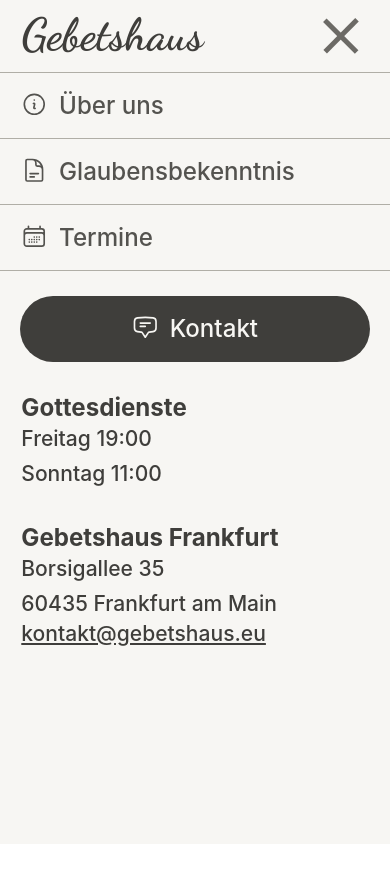
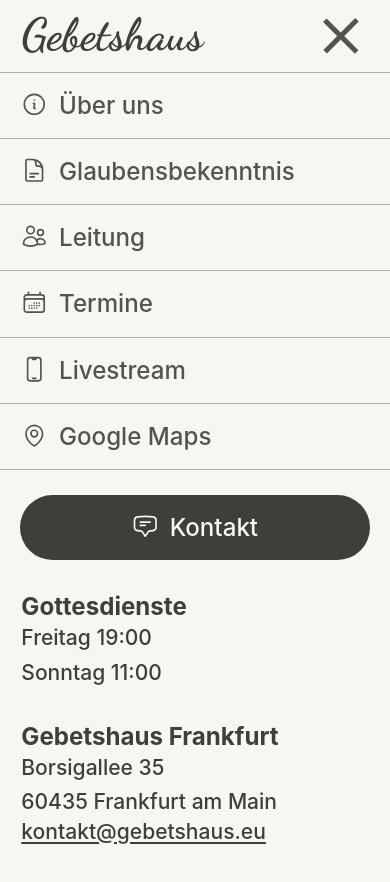
Before and after one commit to Goanna9/gebetshaus, a plain HTML site: page index.html in a window 390 px wide. Both pictures are taken after a click on the label 347 px from the left and 35 px from the top of the page. Before the commit the page ends 844 px from the top, so only its background shows below. Drawn offline with Linux system fonts and the light colour scheme.

Commit message:
Added Links to Menu

```diff
--- a/index.html
+++ b/index.html
@@ -31,7 +31,7 @@
                 </nav>
             </div>
             <div class="mobile-header">
-                <p class="mobile-header__logo">Gebetshaus</p>
+                <a class="mobile-header__logo">Gebetshaus</a>
                 <label class="mobile-header__hamburger">
                     <input type="checkbox" class="mobile-header__checkbox">
                 </label>
@@ -47,17 +47,34 @@
                                 <path stroke-linecap="round" stroke-linejoin="round" d="M19.5 14.25v-2.625a3.375 3.375 0 0 0-3.375-3.375h-1.5A1.125 1.125 0 0 1 13.5 7.125v-1.5a3.375 3.375 0 0 0-3.375-3.375H8.25m0 12.75h7.5m-7.5 3H12M10.5 2.25H5.625c-.621 0-1.125.504-1.125 1.125v17.25c0 .621.504 1.125 1.125 1.125h12.75c.621 0 1.125-.504 1.125-1.125V11.25a9 9 0 0 0-9-9Z" />
                               </svg>
                               Glaubensbekenntnis</a></li>
+                              <li><a href="" class="mobile-header__link"><svg xmlns="http://www.w3.org/2000/svg" fill="none" viewBox="0 0 24 24" stroke-width="1.5" stroke="currentColor" class="mobile-header__icon">
+                                <path stroke-linecap="round" stroke-linejoin="round" d="M15 19.128a9.38 9.38 0 0 0 2.625.372 9.337 9.337 0 0 0 4.121-.952 4.125 4.125 0 0 0-7.533-2.493M15 19.128v-.003c0-1.113-.285-2.16-.786-3.07M15 19.128v.106A12.318 12.318 0 0 1 8.624 21c-2.331 0-4.512-.645-6.374-1.766l-.001-.109a6.375 6.375 0 0 1 11.964-3.07M12 6.375a3.375 3.375 0 1 1-6.75 0 3.375 3.375 0 0 1 6.75 0Zm8.25 2.25a2.625 2.625 0 1 1-5.25 0 2.625 2.625 0 0 1 5.25 0Z" />
+                              </svg>
+
+                              Leitung
+                              </a></li>
                             <li><a href="" class="mobile-header__link"><svg xmlns="http://www.w3.org/2000/svg" fill="none" viewBox="0 0 24 24" stroke-width="1.5" stroke="currentColor" class="mobile-header__icon">
                                 <path stroke-linecap="round" stroke-linejoin="round" d="M6.75 3v2.25M17.25 3v2.25M3 18.75V7.5a2.25 2.25 0 0 1 2.25-2.25h13.5A2.25 2.25 0 0 1 21 7.5v11.25m-18 0A2.25 2.25 0 0 0 5.25 21h13.5A2.25 2.25 0 0 0 21 18.75m-18 0v-7.5A2.25 2.25 0 0 1 5.25 9h13.5A2.25 2.25 0 0 1 21 11.25v7.5m-9-6h.008v.008H12v-.008ZM12 15h.008v.008H12V15Zm0 2.25h.008v.008H12v-.008ZM9.75 15h.008v.008H9.75V15Zm0 2.25h.008v.008H9.75v-.008ZM7.5 15h.008v.008H7.5V15Zm0 2.25h.008v.008H7.5v-.008Zm6.75-4.5h.008v.008h-.008v-.008Zm0 2.25h.008v.008h-.008V15Zm0 2.25h.008v.008h-.008v-.008Zm2.25-4.5h.008v.008H16.5v-.008Zm0 2.25h.008v.008H16.5V15Z" />
                               </svg>
                               Termine
+                              </a></li>
+                              <li><a href="" class="mobile-header__link"><svg xmlns="http://www.w3.org/2000/svg" fill="none" viewBox="0 0 24 24" stroke-width="1.5" stroke="currentColor" class="mobile-header__icon">
+                                <path stroke-linecap="round" stroke-linejoin="round" d="M10.5 1.5H8.25A2.25 2.25 0 0 0 6 3.75v16.5a2.25 2.25 0 0 0 2.25 2.25h7.5A2.25 2.25 0 0 0 18 20.25V3.75a2.25 2.25 0 0 0-2.25-2.25H13.5m-3 0V3h3V1.5m-3 0h3m-3 18.75h3" />
+                              </svg>
+                              Livestream
+                              </a></li>
+                              <li><a href="" class="mobile-header__link"><svg xmlns="http://www.w3.org/2000/svg" fill="none" viewBox="0 0 24 24" stroke-width="1.5" stroke="currentColor" class="mobile-header__icon">
+                                <path stroke-linecap="round" stroke-linejoin="round" d="M15 10.5a3 3 0 1 1-6 0 3 3 0 0 1 6 0Z" />
+                                <path stroke-linecap="round" stroke-linejoin="round" d="M19.5 10.5c0 7.142-7.5 11.25-7.5 11.25S4.5 17.642 4.5 10.5a7.5 7.5 0 1 1 15 0Z" />
+                              </svg>
+
+                              Google Maps
                               </a></li>
                         </ul>
                         <div class="mobile-header__btn-wrapper">
                             <a href="" class="mobile-header__link mobile-header__link-btn"><svg xmlns="http://www.w3.org/2000/svg" fill="none" viewBox="0 0 24 24" stroke-width="1.5" stroke="currentColor" class="mobile-header__icon">
                                 <path stroke-linecap="round" stroke-linejoin="round" d="M7.5 8.25h9m-9 3H12m-9.75 1.51c0 1.6 1.123 2.994 2.707 3.227 1.129.166 2.27.293 3.423.379.35.026.67.21.865.501L12 21l2.755-4.133a1.14 1.14 0 0 1 .865-.501 48.172 48.172 0 0 0 3.423-.379c1.584-.233 2.707-1.626 2.707-3.228V6.741c0-1.602-1.123-2.995-2.707-3.228A48.394 48.394 0 0 0 12 3c-2.392 0-4.744.175-7.043.513C3.373 3.746 2.25 5.14 2.25 6.741v6.018Z" />
                               </svg>
-
                               Kontakt</a>
                         </div>
                     </nav>
--- a/styles/components/header.css
+++ b/styles/components/header.css
@@ -53,9 +53,13 @@
     color: var(--primary-d-7);
 }
 
+.mobile-header__logo:focus-visible {
+    border: 3px solid orange;
+}
+
 .mobile-header__hamburger:has(.mobile-header__checkbox:checked) {
     --hamburger-forefround: var(--primary);
-    --hamburger-background: var(--primary-d-5);
+    --hamburger-background: var(--primary-d-6);
 }
 
 .mobile-header__hamburger:has(.mobile-header__checkbox:focus-visible)::before,
```
